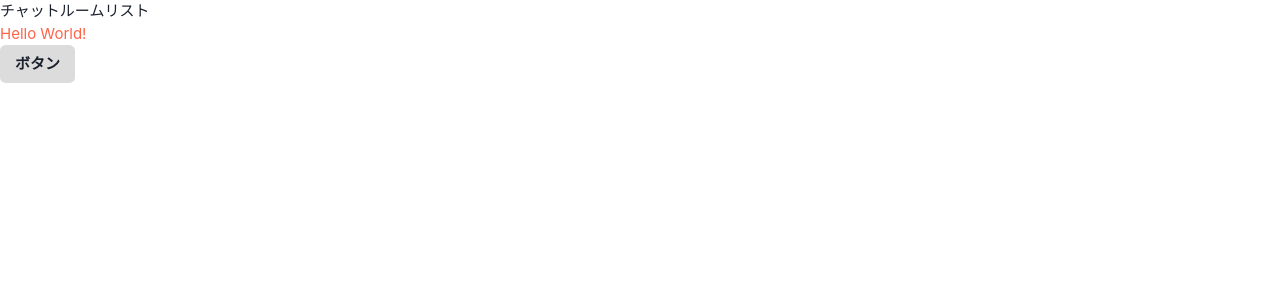
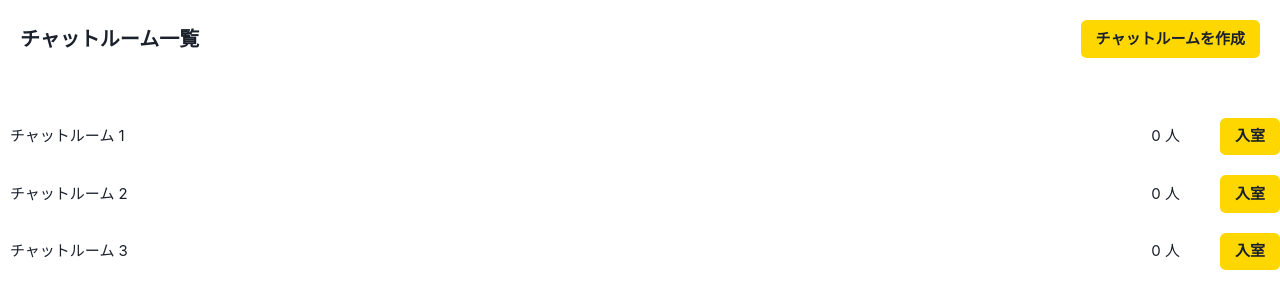
Before and after one commit to nado1001/chat-app-client, a Next.js app: page / in a window 1280 px wide. Shown: the top 308 px of the page. Built offline with nearby package versions, Linux system fonts and the light colour scheme.

Commit message:
Update chat list page.

```diff
--- a/src/pages/index.tsx
+++ b/src/pages/index.tsx
@@ -1,22 +1,47 @@
 import type { NextPage } from "next";
+import type { ChatListData } from "@/component/organisms/type";
 import Head from "next/head";
-import { Box, chakra } from "@chakra-ui/react";
+import { Box, Flex, Text } from "@chakra-ui/react";
 import { UtilBUtton } from "@/component/atoms";
+import { ChatList } from "@/component/organisms";
+
+const data: ChatListData[] = [
+  { roomId: "ROOM_1", name: "チャットルーム 1", users: [] },
+  {
+    roomId: "ROOM_2",
+    name: "チャットルーム 2",
+    users: [],
+  },
+  {
+    roomId: "ROOM_3",
+    name: "チャットルーム 3",
+    users: [],
+  },
+];
 
 const Home: NextPage = () => {
   return (
     <div className="">
       <Head>
-        <title>チャットルームリスト</title>
+        <title>チャットルーム一覧</title>
         <link rel="icon" href="/favicon.ico" />
       </Head>
 
       <main>
-        <div>チャットルームリスト</div>
-        <Box>
-          <chakra.h1 color="tomato">Hello World!</chakra.h1>
+        <Box p="20px">
+          <Flex align="center" justify="space-between" mb="30px">
+            <Text fontWeight="bold" fontSize="20px">
+              チャットルーム一覧
+            </Text>
+            <UtilBUtton
+              name="チャットルームを作成"
+              onClick={() => alert("作成しました")}
+              primary="true"
+            />
+          </Flex>
         </Box>
-        <UtilBUtton name="ボタン" />
+
+        <ChatList data={data} />
       </main>
     </div>
   );
```
